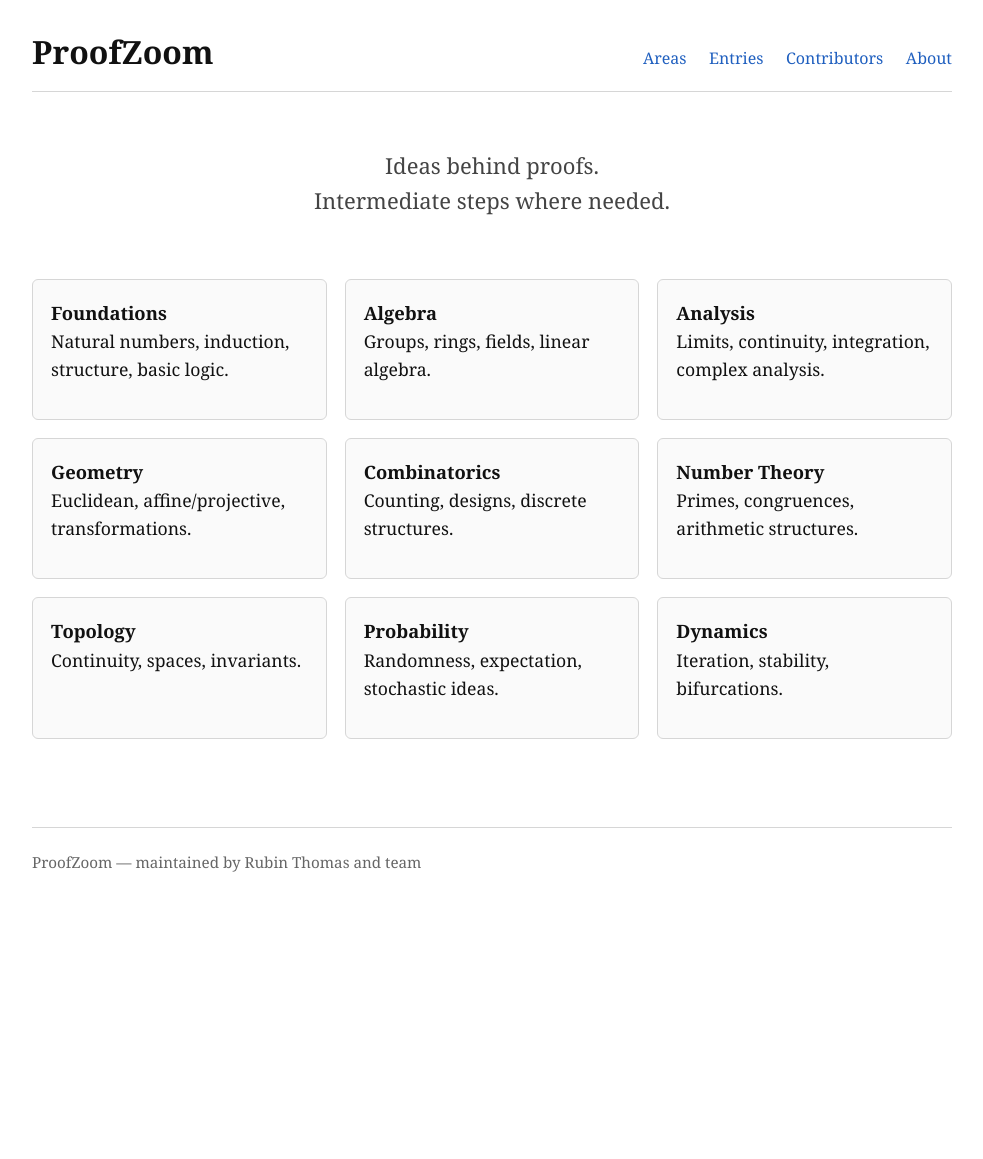
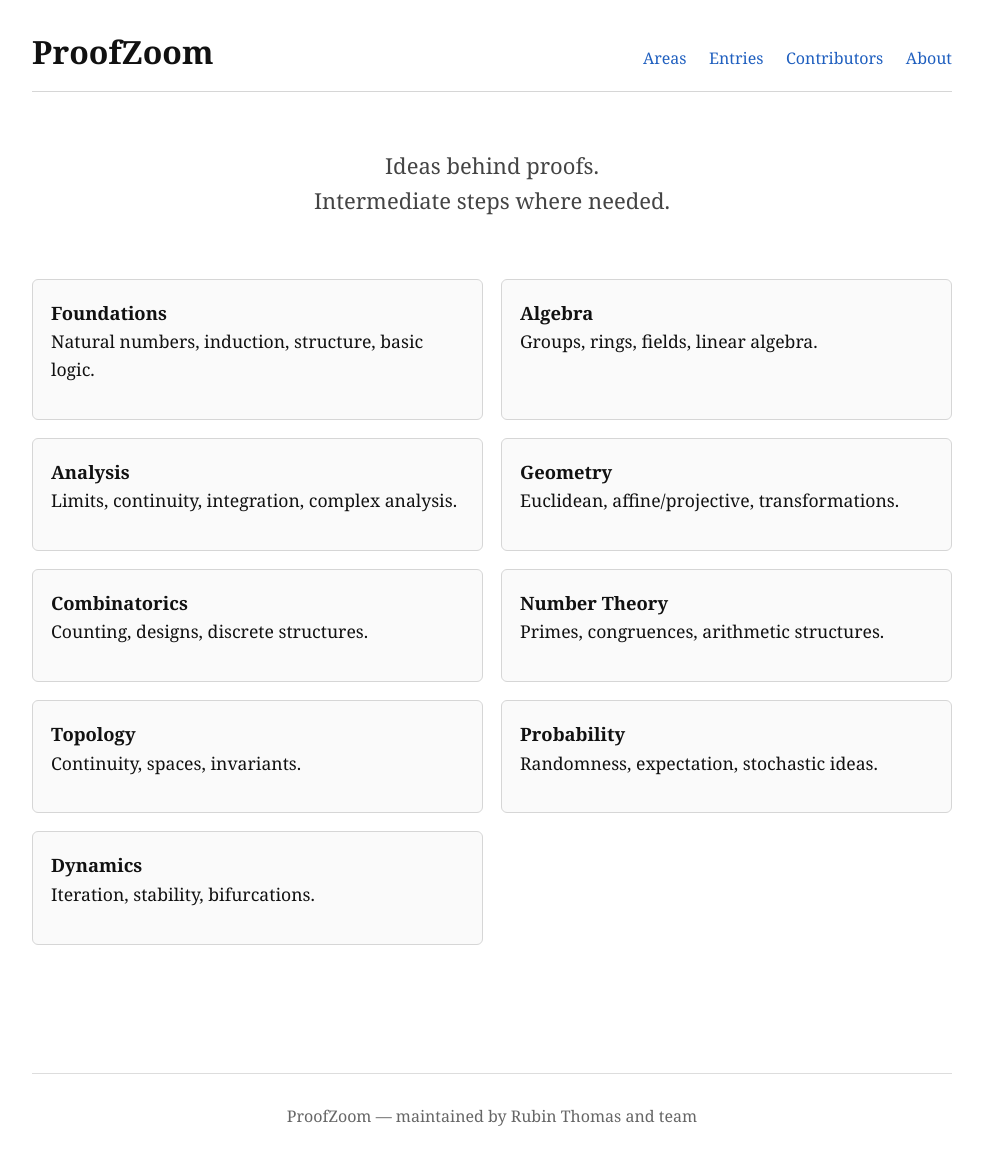
Before and after one commit to Dinside01/proofzoom, a Jekyll site: the page built from index.html, in a window 1280 px wide. Shown: the whole page, without its empty margins (148-1131 px from the left). Built offline with Jekyll 4.4.1, drawn with Linux system fonts in a browser that asks for light colours; before the commit the page ends 910 px from its top, so only the background shows below that.

Commit message:
Center footer text

```diff
--- a/assets/css/site.css
+++ b/assets/css/site.css
@@ -82,7 +82,7 @@ main,
 
 .areas-grid {
   display: grid;
-  grid-template-columns: repeat(auto-fit, minmax(220px, 1fr));
+  grid-template-columns: repeat(auto-fit, minmax(300px, 1fr));
   gap: 18px;
   margin-top: 18px;
 }
@@ -344,11 +344,12 @@ pre {
    ========================= */
 
 .site-footer {
-  margin-top: 40px;
-  padding: 22px 0 36px 0;
-  border-top: 1px solid var(--pz-rule);
-  color: var(--pz-muted);
-  font-size: 0.95rem;
+  margin-top: 80px;
+  padding: 30px 0;
+  text-align: center;
+  color: #666;
+  font-size: 16px;
+  border-top: 1px solid #ddd;
 }
 
 /* =========================
```
